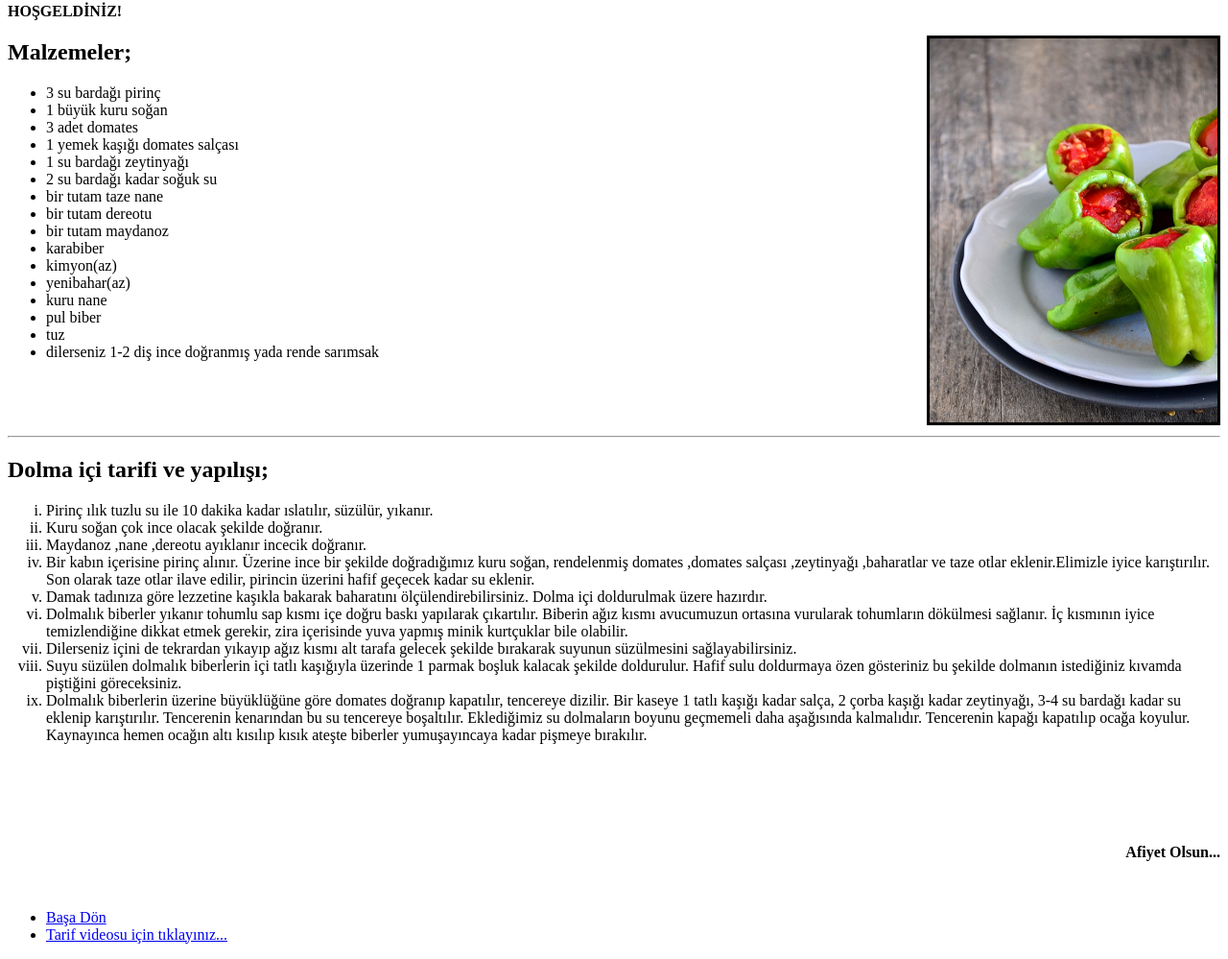
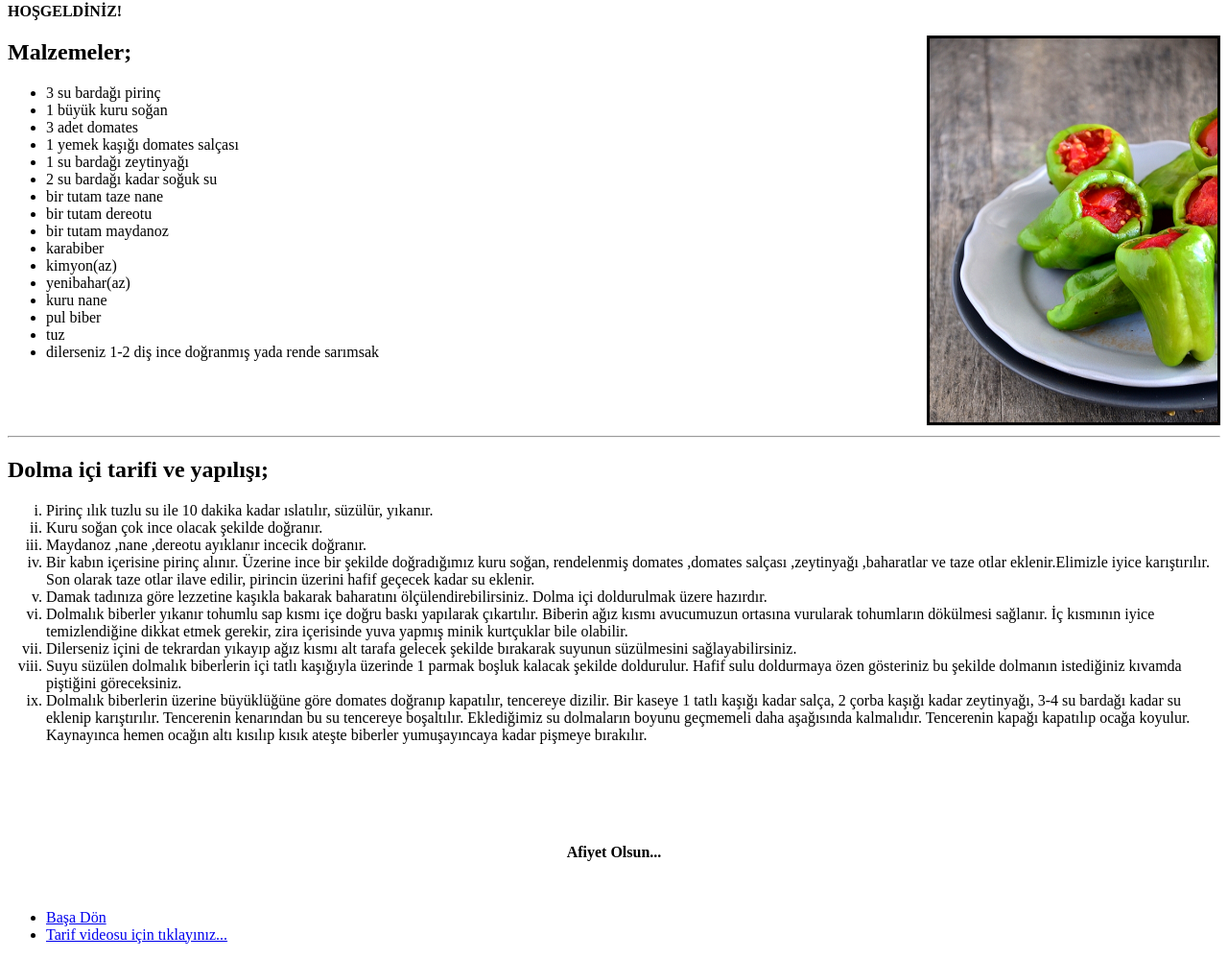
Before and after one commit to Yusuf9545/kodluyoruzilkrepo, a plain HTML site: page 3.hafta-tarif-odevi/index.html in a window 1280 px wide. Shown: the part 77-1076 px from the top of the page at 96% size. Drawn offline with Linux system fonts and the light colour scheme.

Commit message:
files changed

```diff
--- a/3.hafta-tarif-odevi/index.html
+++ b/3.hafta-tarif-odevi/index.html
@@ -61,7 +61,7 @@
             <br>
             <br>
             <br>
-            <p align="right"><strong>Afiyet Olsun...</strong></p>
+            <p align="center"><strong>Afiyet Olsun...</strong></p>
         </article>
     </section>
     <br>
```
